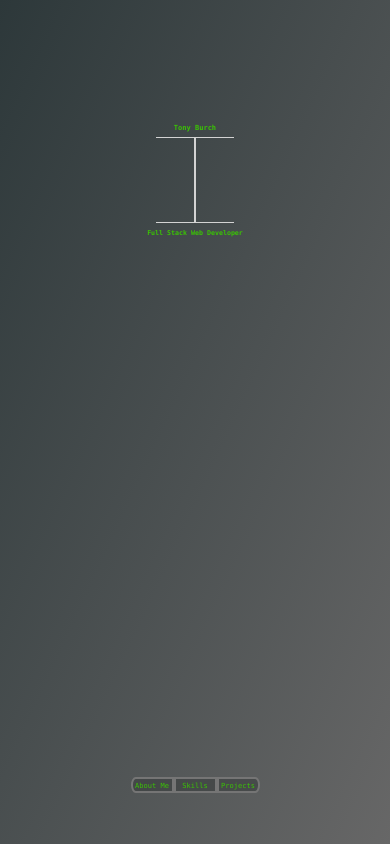
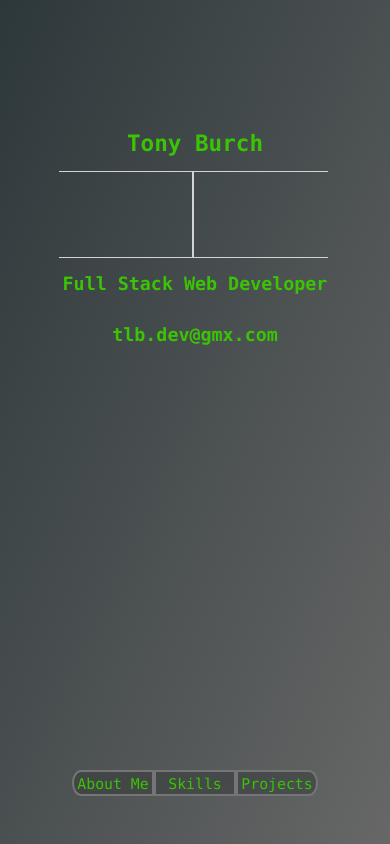
Before and after one commit to TLBdev/TLBdev.github.io, a React (Create React App) app: page / in a window 390 px wide. Built offline with nearby package versions, Linux system fonts and the light colour scheme.

Commit message:
responsiveness complete, content added

```diff
--- a/src/App.css
+++ b/src/App.css
@@ -6,11 +6,16 @@
   height: 40vmin;
   pointer-events: none;
 }
+@media screen and (orientation: portrait) {
 
+}
 @media (prefers-reduced-motion: no-preference) {
   .App-logo {
     animation: App-logo-spin infinite 20s linear;
   }
+}
+a {
+  color: #61dafb
 }
 h1 {
   font-size: 1.8vw;
@@ -127,3 +132,101 @@ p {
   width: 10vw;
   cursor: crosshair;
 }
+
+@media screen and (orientation: portrait) {
+  a {
+    color: #61dafb
+  }
+  h1 {
+    font-size: 5.8vw;
+  }
+  h2 {
+    font-size: 4.7vw;
+  }
+  p {
+    font-size: 3.2vw;
+  }
+  .main {
+    display: flex;
+    flex-direction: row;
+    height: 80vh;
+
+  }
+  .align-down {
+    padding-top: 8vh
+  }
+  .content-cont{
+    display: flex;
+    flex-direction: column;
+    align-items: center;
+  }
+  .sym {
+    display: flex;
+    flex-direction: column;
+    align-items: center;
+    justify-content: center;
+    height: 3vw;
+    width: 3vw;
+    border-radius: 50%;
+    text-align: center;
+    border: 1px solid lightgray
+  }
+
+  .line-cont {
+    display: flex;
+    flex-direction: row;
+    width: 70vw;
+  }
+
+  .borderRightBot {
+    border-right: 1px solid lightgray;
+    border-bottom: 1px solid lightgray;
+    border-top: 1px solid lightgray;
+
+    height: 10vh;
+    width: 49%;
+  }
+  .borderLeftBot {
+    border-left: 1px solid lightgray;
+    border-bottom: 1px solid lightgray;
+    border-top: 1px solid lightgray;
+    height: 10vh;
+    width: 49%;
+  }
+  .button-cont {
+    display: flex;
+    flex-direction: row;
+    font-size: 1rem;
+  }
+
+  .button-left {
+    border: 2px solid #757575;
+    border-bottom-left-radius: 11% 50%;
+    border-top-left-radius: 11% 50%;
+    padding: 1%;
+    width: 20vw;
+    background-color: rgba(53, 56, 57, .5);
+    font-size: 3.8vw;
+    cursor: crosshair;
+  }
+
+  .button-mid {
+    background-color: rgba(53, 56, 57, .5);
+    border: 2px solid #757575;
+    font-size: 3.8vw;
+    padding: 1%;
+    width: 20vw;
+    cursor: crosshair;
+  }
+
+  .button-right {
+    background-color: rgba(53, 56, 57, .5);
+    border: 2px solid #757575;
+    border-bottom-right-radius: 11% 50%;
+    border-top-right-radius: 11% 50%;
+    font-size: 3.8vw;
+    padding: 1%;
+    width: 20vw;
+    cursor: crosshair;
+  }
+}
--- a/src/components/AboutMe.js
+++ b/src/components/AboutMe.js
@@ -12,7 +12,11 @@ function AboutMe(props) {
                         <h2>X</h2>
                     </div>
                 </div>
-
+                <div className='content'>
+                    <p>I am a Full Stack Web Dev who received training at Lambda School(a nine-month 40 hr/week training program). At Lambda I learned many of the skills necessary to get a start in the tech industry; including pair-programming, working in sprints, planning and designing projects, working on a cross-functional team, learning new frameworks quickly as the project demands, and much more. </p>
+                    <p>Before this career change I spent a lot of my life working in food service(eventually rising to the level of Department Manager) and construction. My restaurant work taught me to work as part of a team in a fast-paced high stress environment. My management experience taught me to maintain calm in myself and others in difficult situations, and to analyze a situation objectively to identify problems and quickly come up with relevant, actionable solutions. Both my management and construction experience taught me the value of hard work and planning, and going above and beyond to get the job done.</p>
+                    <p>Throughout my adult life I have lived in many locations across the south, midwest and north-east United States. I have found myself very adept at integrating with a wide variety of people and cultures. This skill has served me well in my many moves by allowing me to fit in quickly and easily with diverse groups.</p>
+                </div>
             </div>
         </div>)
 }
--- a/src/components/Main.js
+++ b/src/components/Main.js
@@ -10,6 +10,7 @@ function Main() {
                 <div className='borderRightBot'></div><div className='borderLeftBot'></div>
             </div>
             <h2>Full Stack Web Developer</h2>
+            <h2>tlb.dev@gmx.com</h2>
 
             <div className='borderLeftTop'></div><span className='borderRightTop'></span>
         </div>
--- a/src/components/Modals.css
+++ b/src/components/Modals.css
@@ -8,26 +8,87 @@
   }
 
   .modal {
+    display: flex;
+    flex-direction: column;
+    justify-content: flex-start;
     border: 3px solid #757575;
     border-radius: 5%;
     height: 70vh;
     width: 40vw;
     background-color: rgba(53, 56, 57, .5);
-    padding: 4%
+    padding: 3%
   }
   .title-bar {
     display: flex;
-    align-items: flex-end;
+    align-items: center;
     justify-content: space-between;
-
     height: 3vw;
+    padding-bottom: 3%;
   }
   .close {
-    width: 5vh;
+
     cursor: crosshair;
 
 
   }
-  .skills {
+  .content {
     text-align: left;
+    overflow-y: auto;
+    height: 90%
   }
+
+  .line-break {
+    width: 90%;
+    border-top-color: #757575;
+    border-top-width: 1%;
+    border-top-style: dashed;
+    padding: 1%
+  }
+  @media screen and (orientation: portrait) {
+    .modal-background {
+
+      height: 80vh;
+      width: 80vw;
+      display: flex;
+      align-items: center;
+      justify-content: center;
+    }
+
+    .modal {
+      display: flex;
+      flex-direction: column;
+      justify-content: flex-start;
+      border: 3px solid #757575;
+      border-radius: 5%;
+      height: 80vh;
+      width: 80vw;
+      background-color: rgba(53, 56, 57, .5);
+      padding: 3%
+    }
+    .title-bar {
+      display: flex;
+      align-items: center;
+      justify-content: space-between;
+      height: 3vw;
+      padding-bottom: 3%;
+    }
+    .close {
+
+      cursor: crosshair;
+
+
+    }
+    .content {
+      text-align: left;
+      overflow-y: auto;
+      height: 90%
+    }
+
+    .line-break {
+      width: 90%;
+      border-top-color: #757575;
+      border-top-width: 1%;
+      border-top-style: dashed;
+      padding: 1%
+    }
+  }
--- a/src/components/Projects.js
+++ b/src/components/Projects.js
@@ -12,6 +12,30 @@ function Projects(props) {
                         <h2>X</h2>
                     </div>
                 </div>
+                <div className='content'>
+                    <p><a href='https://github.com/TLBdev/cs.backend'>Django API for Multi-User Dungeon</a></p>
+                    <p>A simple Rest api using django</p>
+                    <p>Python | Django | DjangoRestFramework </p>
+                    <p>DjangoKnox | Psycopg2 | PostgreSQL</p>
+                    <p>This API was built by 2 developers with no prior knowledge of django with a 1 week deadline. We were able to work together to complete this in 2 days and transition to the front-end to further speed development.</p>
+                    <p>Solely responsible for seeding database and designing algorithm to link nodes into a 3-d arrangement.</p>
+                    <p>Used DjangoRestFramework to develop this project into a minimum viable product as quickly as possible.</p>
+                    <div className='line-break'></div>
+                    <p><a href='https://github.com/TLBdev/BE'>Node API for simple social-network style web app</a></p>
+                    <p>A Node Rest API for a project to create a Web App to help connect parents to share chaperone responsibilities at Theme Parks. </p>
+                    <p>JavaScript | Express | BcryptJS </p>
+                    <p>Knex | PostgreSQL | JsonWebToken</p>
+                    <p>This API was built by 2 developers with a time limit of 1 week. Completed in 3 days. further time was used to help the front end team and make changes as needed by that team.</p>
+                    <p>Solely responsible for some of the more advanced queries, and coaching my teammate to help him better understand how to implement the queries using Knex</p>
+                    <p>Used Express to create a Rest API. We predicted the needs of the front-end team and wrote our queries with Knex to provide data in a structured and user friendly format to our front-end team.</p>
+                    <div className='line-break'></div>
+                    <p><a href='https://github.com/TLBdev/TLBdev.github.io'>Portfolio Web Site</a></p>
+                    <p>A single-page responsive React web app with a simple design and clean architecture</p>
+                    <p>React | CSS </p>
+                    <p>This Portfolio is the deployed site you are currently viewing and was built with no Deadline. I expect a total of 10 man-hours at time of completion.</p>
+                    <p>Solely responsible for all stages of development.</p>
+                    <p>Used React and CSS to create a single-page web app that uses modals to display a variety of information in a simple easy-to-use format.</p>
+                </div>
             </div>
         </div>)
 }
--- a/src/components/Skills.js
+++ b/src/components/Skills.js
@@ -12,7 +12,7 @@ function Skills(props) {
                         <h2>X</h2>
                     </div>
                 </div>
-                <div className='skills'>
+                <div className='content'>
                     <p>> Programming Languages:</p>
                     <p> Python  |   JS</p>
                     <p></p>
```
